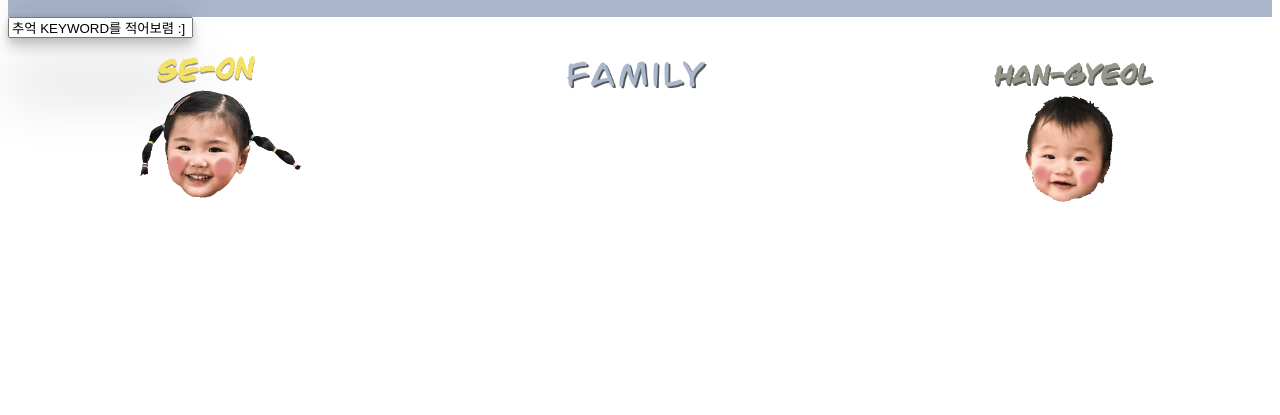
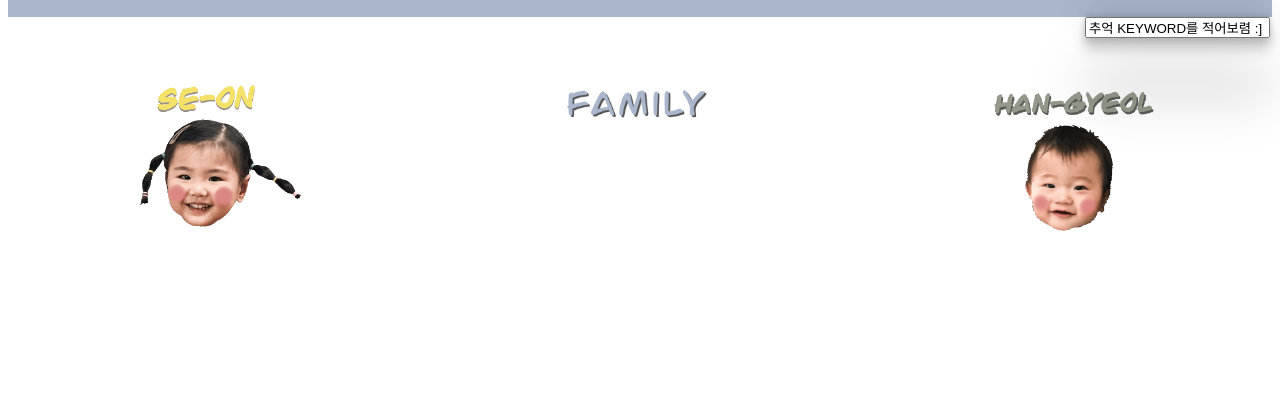
Before and after one commit to fhhesayok/SEON_HANGYEOL, a plain HTML site: page INDEX.html in a window 1280 px wide. Shown: the part 311-726 px from the top of the page. Drawn offline with Linux system fonts and the light colour scheme.

Commit message:
version_3.5

```diff
--- a/INDEX.html
+++ b/INDEX.html
@@ -40,7 +40,10 @@
       }
       #keyword_box{
         box-shadow: rgba(0, 0, 0, 0.25) 0px 54px 55px, rgba(0, 0, 0, 0.12) 0px -12px 30px, rgba(0, 0, 0, 0.12) 0px 4px 6px, rgba(0, 0, 0, 0.17) 0px 12px 13px, rgba(0, 0, 0, 0.09) 0px -3px 5px;
+        position: absolute;
+        right: 10px;
       }
+
       #instagram_logo{
         /* 하단 중간에 고정시키는 법 */
         position: absolute;
@@ -63,6 +66,7 @@
       .container{
             display:flex;
             flex-direction:row;
+            padding-top: 50px;
         }
         .item:nth-child(2){
           /* family 사진에 따라서 2번 아이템만 px 조정필요 */
```
